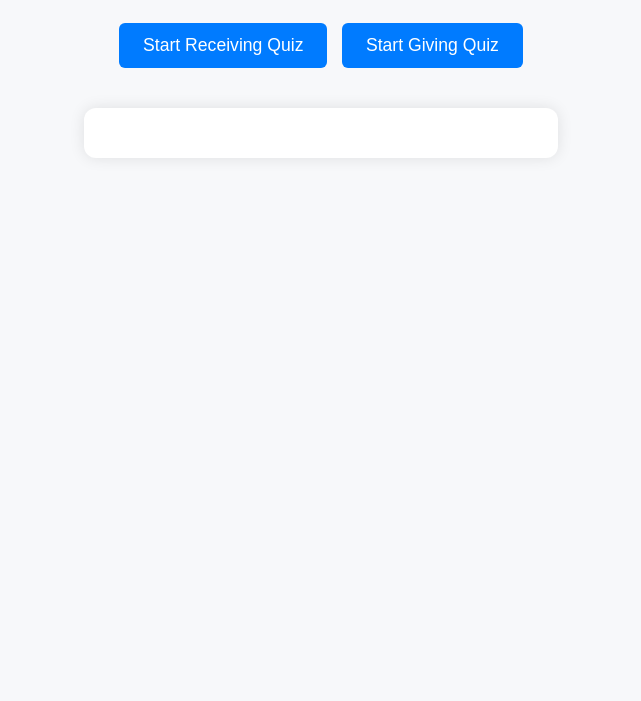
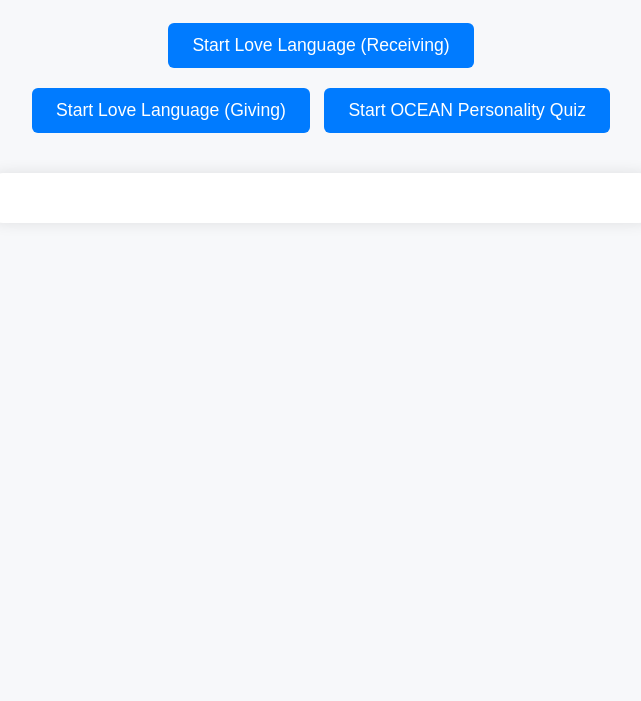
Before and after one commit to amolkattaria/CHMPGN-APP, a plain HTML site: page index.html in a window 1280 px wide. Shown: the part 179-880 px from the top of the page, without its empty margins (319-960 px from the left). Drawn offline with Linux system fonts and the light colour scheme.

Commit message:
Update index.html

```diff
--- a/index.html
+++ b/index.html
@@ -11,8 +11,9 @@
   <div id="start-screen" class="centered-container">
     <h1>SYMMETRY Quiz</h1>
     <p>Select a quiz to begin:</p>
-    <button onclick="startQuiz('receiving')">Start Receiving Quiz</button>
-    <button onclick="startQuiz('giving')">Start Giving Quiz</button>
+    <button onclick="startQuiz('receiving')">Start Love Language (Receiving)</button>
+    <button onclick="startQuiz('giving')">Start Love Language (Giving)</button>
+    <button onclick="startQuiz('ocean')">Start OCEAN Personality Quiz</button>
   </div>
 
   <div id="question-container" style="display:none;"></div>
@@ -23,6 +24,7 @@
 
   <script src="receiving.js"></script>
   <script src="giving.js"></script>
+  <script src="ocean.js"></script>
   <script src="main.js"></script>
 </body>
 </html>
```
